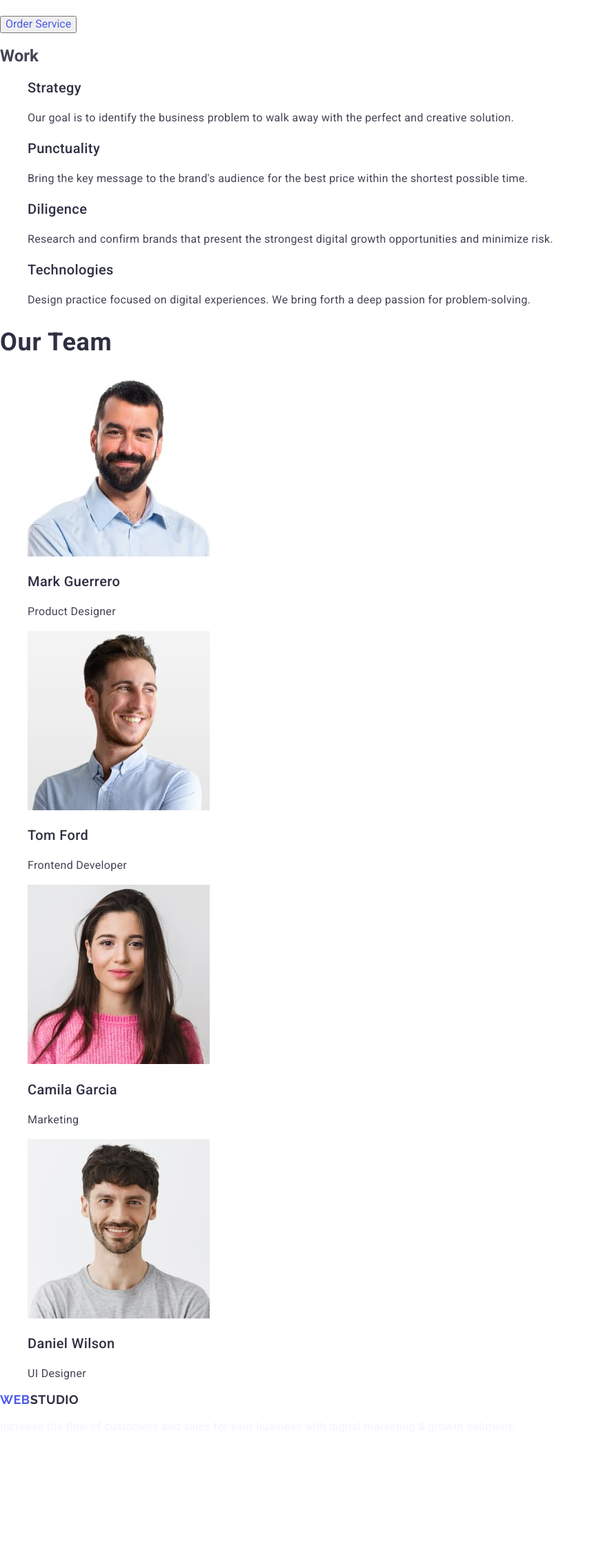
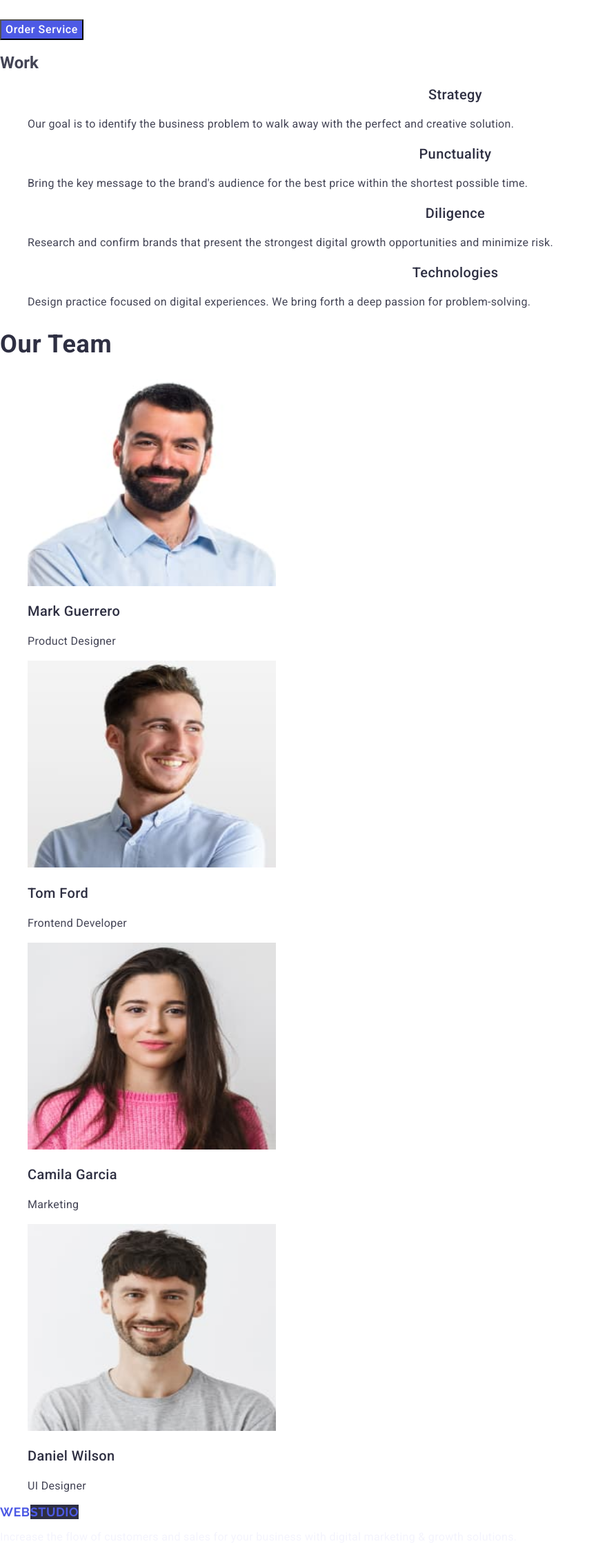
Before and after one commit to O1e2na/goit-markup-hw-02, a plain HTML site: page index.html in a window 1280 px wide. Shown: the part 298-2553 px from the top of the page at 69% size, without its empty margins (0-864 px from the left). Before the commit the page ends 2395 px from the top, so only its background shows below. Drawn offline with nearby package versions, Linux system fonts and the light colour scheme.

Commit message:
add index file

```diff
--- a/css/styles.css
+++ b/css/styles.css
@@ -16,7 +16,7 @@ list-style: none;
 font-family: "Raleway", sans-serif;
 font-weight: 700;
 font-size: 18px;
-line-height: 1.1;
+line-height: 1.17;
 letter-spacing: 0.03em;
 text-transform: uppercase;
 color: #4d5ae5;
@@ -60,27 +60,34 @@ color: #404bbf;
 font-family: "Roboto", sans-serif;
 font-weight: 700;
 font-size: 56px;
-line-height: 1.0;
+line-height: 1.07;
 letter-spacing: 0.02em;
 color: #fff;
+text-align: center;
 }
 .title-button {
- color: #4d5ae5;
+    background-color: #4D5AE5;
+    font-weight: 500;
+    line-height: 1.5;
+    letter-spacing: 0.04em;
+    color: #ffffff;
 }
 
 .title-button:hover,
 .title-button:focus {
-color: #404bbf;
+    background-color: #404BBF;
 }
 
 .advantages-title {
 font-family: "Roboto", sans-serif;
 font-weight: 500;
 font-size: 20px;
-line-height: 1.2;
+line-height: 1.11;
 letter-spacing: 0.02em;
 color: #2e2f42;
+text-align: center;
 }
+
 .advantages-text {
 font-family: "Roboto", sans-serif;
 font-weight: 400;
@@ -129,14 +136,14 @@ color: #4d5ae5;
 }
 
 .web-title {
-    color: #2e2f42;
+    background-color: #2e2f42;
 }
 
 .text {
 font-family: "Roboto", sans-serif;
 font-weight: 400;
 font-size: 16px;
-line-height: 1.5;
+line-height: 1.17;
 letter-spacing: 0.02em;
 color: #f4f4fd;
 }
--- a/index.html
+++ b/index.html
@@ -65,28 +65,32 @@ crossorigin="anonymous" referrerpolicy="no-referrer">
      <h2 class="portfolio">Our Team</h2>
         <ul>
             <li>
-                <img src="./images/img.jpg" alt="avatar"  width="264" height="260" >
+                <img src="./images/img.jpg" alt="avatar"
+                width="360" height="300" >
                 <h3 class="portfolio-items">Mark Guerrero</h3>
                 <p class="portfolio-items-text">Product Designer</p>
             </li>
             <li>
-                <img src="./images/tom-ford.img.jpg" alt="avatar" width="264" height="260">
+                <img src="./images/tom-ford.img.jpg" alt="avatar"
+                width="360" height="300">
                 <h3 class="portfolio-items">Tom Ford</h3>
                 <p class="portfolio-items-text">Frontend Developer</p>
             </li>
             <li>
-                <img src="./images/camila-garcia.img.jpg" alt="avatar" width="264" height="260">
+                <img src="./images/camila-garcia.img.jpg" alt="avatar"
+                 width="360" height="300">
                 <h3 class="portfolio-items">Camila Garcia</h3>
                 <p class="portfolio-items-text">Marketing</p>
             </li>
-            <li> <img src="./images/daniel-wilson.img.jpg" alt="avatar" width="264" height="260">
+            <li> <img src="./images/daniel-wilson.img.jpg" alt="avatar"
+                 width="360" height="300">
                 <h3 class="portfolio-items">Daniel Wilson</h3>
                 <p class="portfolio-items-text">UI Designer</p>
             </li>
         </ul>
        </section>
     </main>
-    <footer>
+    <footer class="section-footer">
         <a class="studio-first" href="./index.html">Web<span class="web-title">Studio</span></a>
         <p class="text">Increase the flow of customers and sales for your
         business with digital marketing & growth solutions.</p>
```
